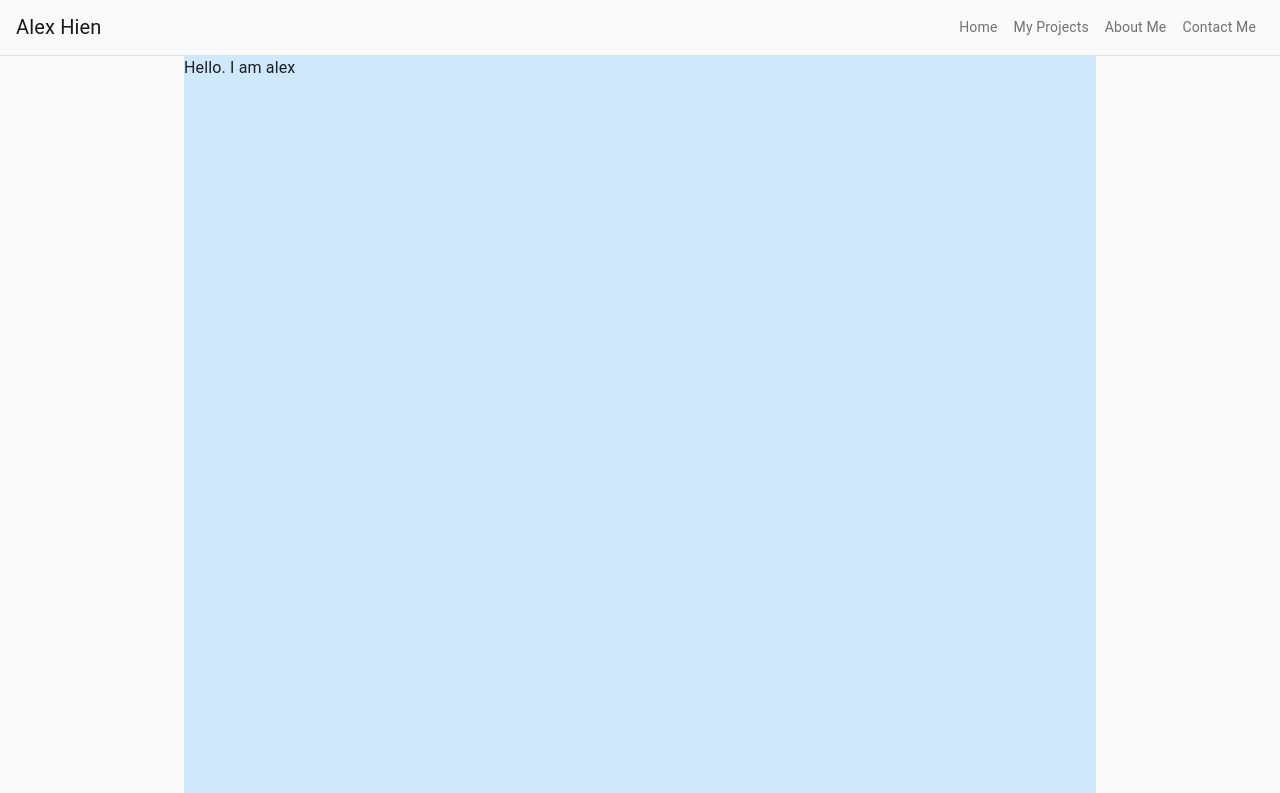
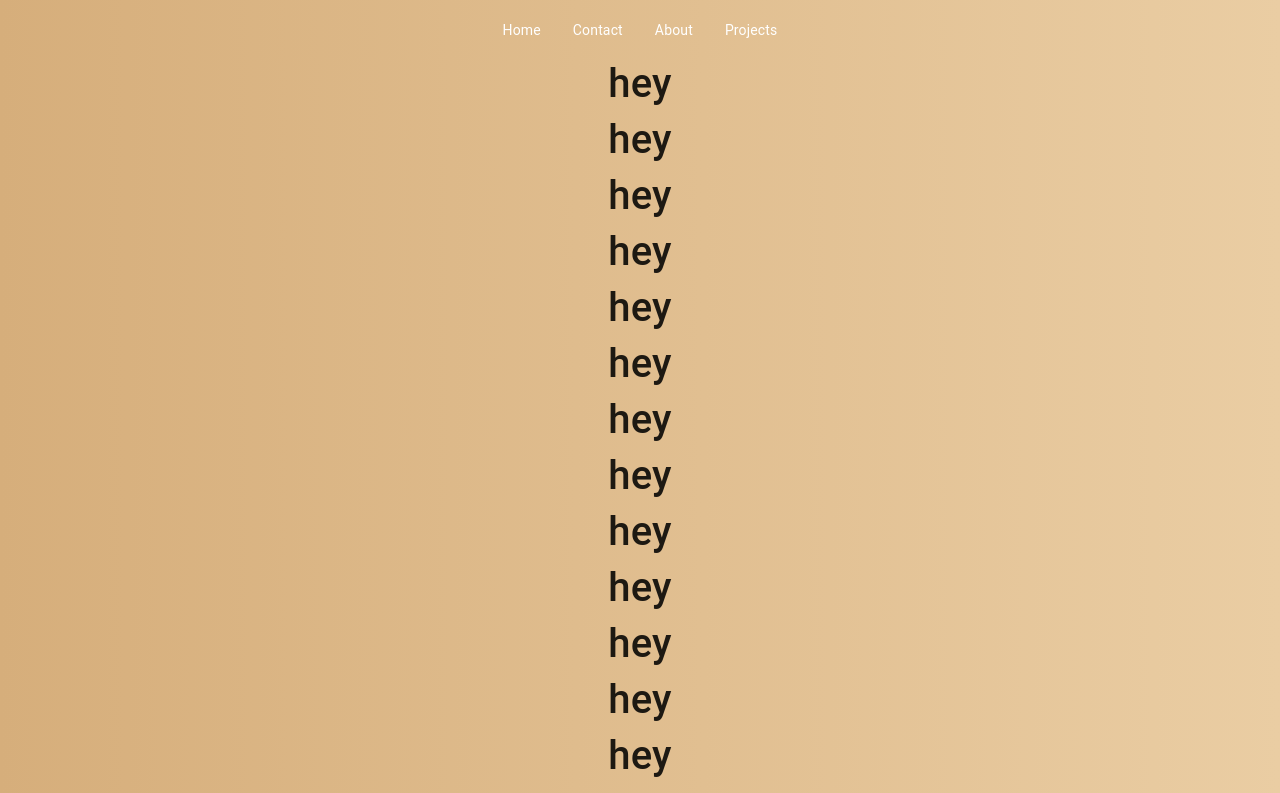
Before and after one commit to hien-alex/personal_profile, a React (Create React App) app: page / in a window 1280 px wide. Shown: the top 793 px of the page. Built offline with nearby package versions, Linux system fonts and the light colour scheme.

Commit message:
new navbar style

```diff
--- a/package.json
+++ b/package.json
@@ -14,6 +14,7 @@
     "react-router-dom": "^5.2.0",
     "react-scripts": "4.0.3",
     "react-spring": "^9.2.1",
+    "styled-components": "^5.3.0",
     "web-vitals": "^1.1.2"
   },
   "scripts": {
--- a/src/Pages/Main.js
+++ b/src/Pages/Main.js
@@ -2,48 +2,44 @@ import React from "react";
 import { useSpring, animated } from "react-spring";
 import Container from "@material-ui/core/Container";
 import Typography from "@material-ui/core/Typography";
+import "../css/main.css";
 import { Spring } from "react-spring";
 
 export default function MainPage() {
   return (
-    // <Spring from={{ opacity: 0 }} to={{ opacity: 1 }}>
-    //   {(props) => (
-    //     <div
-    //       style={{
-    //         height: 100,
-    //         width: 100,
-    //         backgroundColor: "pink",
-    //         color: "#fff",
-    //         ...props,
-    //       }}
-    //     >
-    //       1
-    //     </div>
-    //   )}
-    // </Spring>
-    <Container maxWidth="md">
-      <Typography
+    <body>
+      <Container maxWidth="md">
+        {/* <Typography
         component="div"
         style={{ backgroundColor: "#cfe8fc", height: "100vh" }}
       >
         Hello. I am alex
-      </Typography>
-    </Container>
+      </Typography> */}
+        <h1>hey</h1>
+        <h1>hey</h1>
+        <h1>hey</h1>
+        <h1>hey</h1>
+        <h1>hey</h1>
+        <h1>hey</h1>
+        <h1>hey</h1>
+        <h1>hey</h1>
+        <h1>hey</h1>
+        <h1>hey</h1>
+        <h1>hey</h1>
+        <h1>hey</h1>
+        <h1>hey</h1>
+        <h1>hey</h1>
+        <h1>hey</h1>
+        <h1>hey</h1>
+        <h1>hey</h1>
+        <h1>hey</h1>
+        <h1>hey</h1>
+        <h1>hey</h1>
+        <h1>hey</h1>
+        <h1>hey</h1>
+        <h1>hey</h1>
+        <h1>hey</h1>
+      </Container>
+    </body>
   );
 }
-
-// import React from 'react';
-// import CssBaseline from '@material-ui/core/CssBaseline';
-// import Typography from '@material-ui/core/Typography';
-// import Container from '@material-ui/core/Container';
-
-// export default function SimpleContainer() {
-//   return (
-//     <React.Fragment>
-//       <CssBaseline />
-//       <Container maxWidth="sm">
-//         <Typography component="div" style={{ backgroundColor: '#cfe8fc', height: '100vh' }} />
-//       </Container>
-//     </React.Fragment>
-//   );
-// }
--- a/src/components/NavBar.js
+++ b/src/components/NavBar.js
@@ -6,55 +6,98 @@ import "bootstrap/dist/css/bootstrap.min.css";
 import { Link } from "react-router-dom";
 import { useSpring, animated } from "react-spring";
 import { Spring } from "react-spring";
+import styled, { css } from "styled-components/macro";
 
 function MyNavBar() {
-  const fade = useSpring({
-    config: { duration: 1000 },
-    from: { opacity: 0 },
-    opacity: 1,
-  });
-  const fade1 = useSpring({
-    config: { duration: 1500 },
-    from: { opacity: 0 },
-    opacity: 1,
-  });
-  const fade2 = useSpring({
-    config: { duration: 2000 },
-    from: { opacity: 0 },
-    opacity: 1,
-  });
-  const fade3 = useSpring({
-    config: { duration: 2500 },
-    from: { opacity: 0 },
-    opacity: 1,
-  });
+  // const fade = useSpring({
+  //   config: { duration: 1000 },
+  //   from: { opacity: 0 },
+  //   opacity: 1,
+  // });
+  // const fade1 = useSpring({
+  //   config: { duration: 1500 },
+  //   from: { opacity: 0 },
+  //   opacity: 1,
+  // });
+  // const fade2 = useSpring({
+  //   config: { duration: 2000 },
+  //   from: { opacity: 0 },
+  //   opacity: 1,
+  // });
+  // const fade3 = useSpring({
+  //   config: { duration: 2300 },
+  //   from: { opacity: 0 },
+  //   opacity: 1,
+  // });
+
+  const Nav = styled.nav`
+    height: 60px;
+    background: #eacda3;
+    background: -webkit-linear-gradient(to right, #d6ae7b, #eacda3);
+    background: linear-gradient(to right, #d6ae7b, #eacda3);
+    display: flex;
+    justify-content: space-between;
+    padding: 1rem 2rem;
+    z-index: 100;
+    position: sticky;
+    width: 100%;
+    top: 0;
+  `;
+
+  const NavLink = css`
+    color: white;
+    display: flex;
+    align-items: center;
+    padding: 0 1rem;
+    height: 100%;
+    cursor: pointer;
+    text-decoration: none;
+
+    &:hover {
+      transform: translateY(-2px);
+      color: white;
+      text-decoration: none;
+    }
+  `;
+
+  const Logo = styled(Link)`
+    ${NavLink}
+    padding: 0;
+    font-style: italic;
+  `;
+
+  const MenuBars = styled.i``;
+
+  const NavMenu = styled.div`
+    display: flex;
+    align-items: center;
+    text-align: center;
+  `;
+
+  const NavMenuLinks = styled(Link)`
+    ${NavLink}
+  `;
+
+  const menuData = [
+    { title: "Home", link: "/" },
+    { title: "Contact", link: "/contact" },
+    { title: "About", link: "/aboutme" },
+    { title: "Projects", link: "/projects" },
+  ];
 
   return (
-    <Container className="p-0" fluid={true}>
-      <Navbar className="border-bottom" expand="lg">
-        <Navbar.Brand>
-          <animated.div style={fade}>Alex Hien</animated.div>
-        </Navbar.Brand>
-
-        <Navbar.Toggle aria-controls="navbar-toggle" className="border-0" />
-        <Navbar.Collapse>
-          <Nav className="ml-auto">
-            <Link className="nav-link" to="/" style={fade}>
-              <animated.div style={fade}>Home</animated.div>
-            </Link>
-            <Link className="nav-link" to="/projects">
-              <animated.div style={fade1}>My Projects</animated.div>
-            </Link>
-            <Link className="nav-link" to="aboutme">
-              <animated.div style={fade2}>About Me</animated.div>
-            </Link>
-            <Link className="nav-link" to="contact">
-              <animated.div style={fade3}>Contact Me</animated.div>
-            </Link>
-          </Nav>
-        </Navbar.Collapse>
-      </Navbar>
-    </Container>
+    <Nav>
+      {/* <Logo to="/">Alex Hien</Logo> */}
+      <MenuBars />
+      <NavMenu>
+        {menuData.map((item, index) => (
+          <NavMenuLinks to={item.link} key={index}>
+            {item.title}
+          </NavMenuLinks>
+        ))}
+      </NavMenu>
+      <div />
+    </Nav>
   );
 }
 
--- /dev/null
+++ b/src/css/main.css
@@ -0,0 +1,7 @@
+body {
+  background: #eacda3;
+  background: -webkit-linear-gradient(to right, #d6ae7b, #eacda3);
+  background: linear-gradient(to right, #d6ae7b, #eacda3);
+
+  text-align: center;
+}
```
Also changed, not shown: 1 other file (tests, documents, lock files or other folders).
